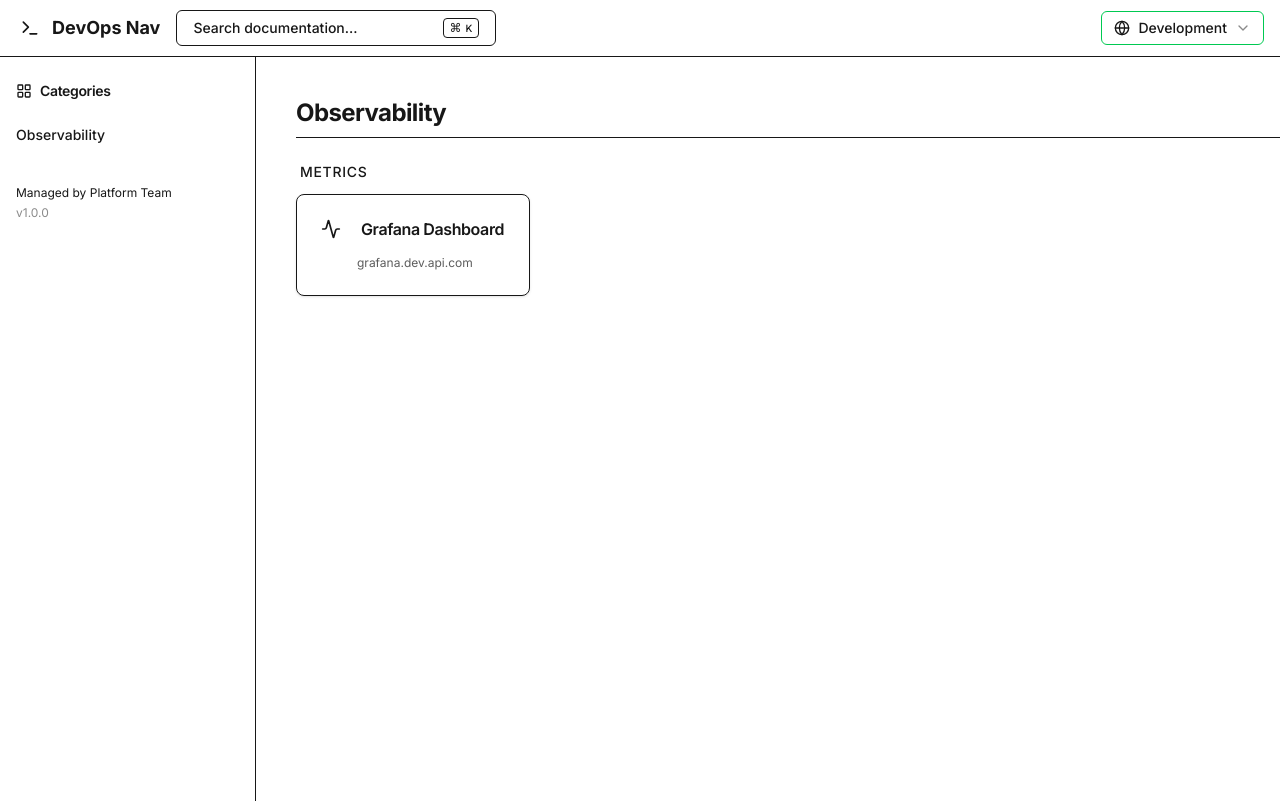
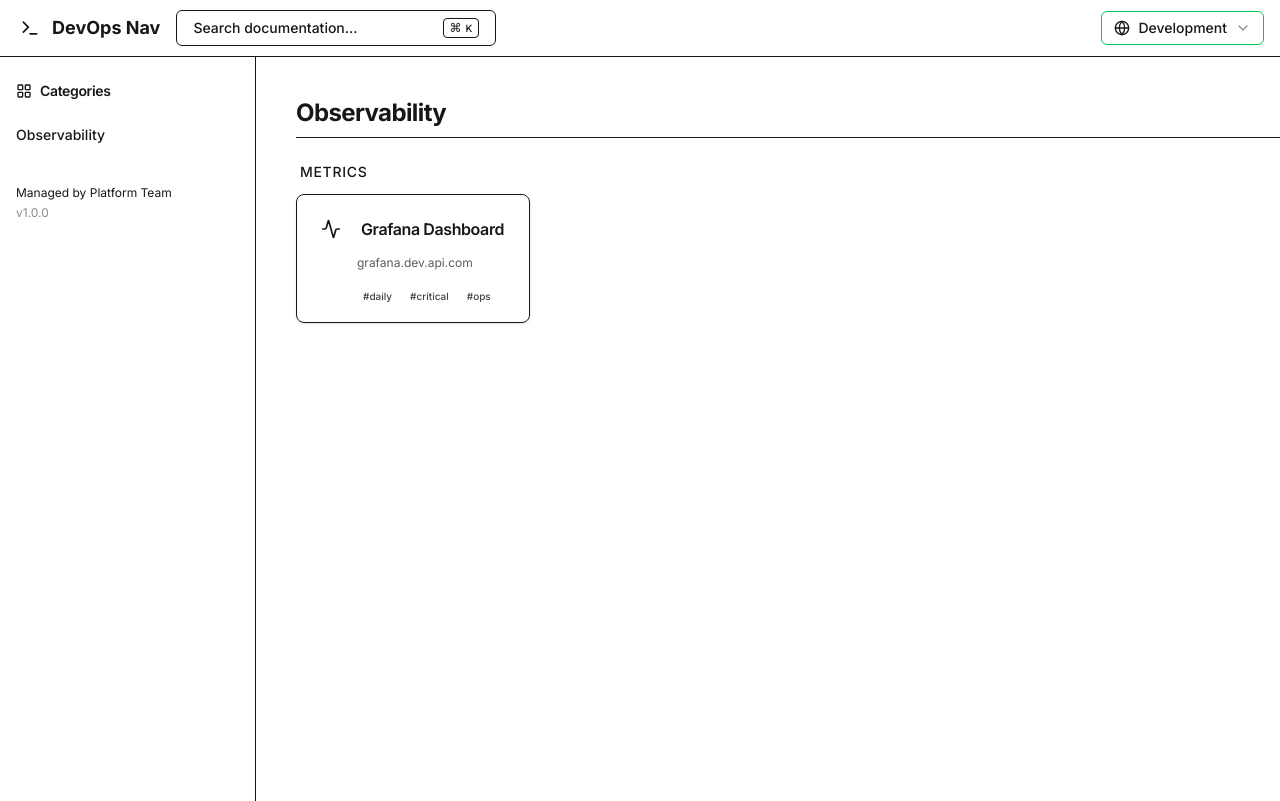
Before and after one commit to sz9751210/devops-navstation, a Next.js app: page / in a window 1280 px wide. Built offline with nearby package versions, Linux system fonts and the light colour scheme.

Commit message:
新增 tag 系統

```diff
--- a/src/components/dashboard/CommandMenu.tsx
+++ b/src/components/dashboard/CommandMenu.tsx
@@ -57,7 +57,7 @@ export function CommandMenu() {
         下面是簡化版實作，為了讓你在沒有 shadcn 的情況下也能跑起來：
       */}
             <div className={commandDialogClass} onClick={(e) => {
-          if(e.target === e.currentTarget) setSearchOpen(false)
+                if (e.target === e.currentTarget) setSearchOpen(false)
             }}>
                 <div className={commandContentClass}>
                     <div className="flex items-center border-b px-3">
@@ -80,19 +80,36 @@ export function CommandMenu() {
                                         .map(item => (
                                             <CommandItem
                                                 key={item.id}
-                                        value={`${category.title} ${item.title} ${item.description}`} // 搜尋關鍵字
+                                                value={`${category.title} ${item.title} ${item.description} ${item.tags?.join(' ')}`} // 搜尋關鍵字
                                                 onSelect={() => runCommand(item.urlTemplate)}
                                                 className="relative flex cursor-default select-none items-center rounded-sm px-2 py-1.5 text-sm outline-none aria-selected:bg-accent aria-selected:text-accent-foreground data-[disabled]:pointer-events-none data-[disabled]:opacity-50 cursor-pointer"
                                             >
                                                 <div className="mr-2 flex h-4 w-4 items-center justify-center">
                                                     <DynamicIcon name={item.icon || 'Link'} className="h-4 w-4" />
                                                 </div>
+
+                                                <div className="flex flex-col">
+                                                    <div className="flex items-center gap-2">
                                                         <span>{item.title}</span>
+
+                                                        {/* ⬇️ [新增] 在搜尋結果旁邊顯示小標籤 */}
+                                                        {item.tags && item.tags.length > 0 && (
+                                                            <div className="flex gap-1">
+                                                                {item.tags.map(tag => (
+                                                                    <span key={tag} className="text-[10px] bg-muted px-1 rounded text-muted-foreground">
+                                                                        #{tag}
+                                                                    </span>
+                                                                ))}
+                                                            </div>
+                                                        )}
+                                                    </div>
+
                                                     {item.description && (
                                                         <span className="ml-2 text-xs text-muted-foreground truncate max-w-[200px]">
                                                             — {item.description}
                                                         </span>
                                                     )}
+                                                </div>
                                             </CommandItem>
                                         ))
                                 )}
--- a/src/components/dashboard/SmartLinkCard.tsx
+++ b/src/components/dashboard/SmartLinkCard.tsx
@@ -54,7 +54,7 @@ export function SmartLinkCard({ item }: SmartLinkCardProps) {
         href={resolvedUrl}
         target="_blank"
         rel="noopener noreferrer"
-        className="block p-4 h-full"
+        className="block p-4 h-full flex flex-col"
       >
         <div className="flex items-start justify-between mb-2">
           <div className="flex items-center gap-3">
@@ -74,6 +74,21 @@ export function SmartLinkCard({ item }: SmartLinkCardProps) {
         <div className="text-xs text-muted-foreground truncate pl-[44px] mb-2 opacity-70 font-mono">
           {new URL(resolvedUrl).hostname}
         </div>
+
+        {/* ⬇️ [新增] Tags Display Area */}
+        {item.tags && item.tags.length > 0 && (
+          <div className="pl-[44px] flex flex-wrap gap-1.5 mt-auto pt-2">
+            {item.tags.map(tag => (
+              <span
+                key={tag}
+                className="inline-flex items-center px-1.5 py-0.5 rounded text-[10px] font-medium bg-secondary text-secondary-foreground opacity-80"
+              >
+                #{tag}
+              </span>
+            ))}
+          </div>
+        )}
+
       </a>
 
       {/* Actions Toolbar (懸浮在底部或角落的操作按鈕)
--- a/src/config/data.json
+++ b/src/config/data.json
@@ -33,7 +33,8 @@
               "title": "Grafana Dashboard",
               "icon": "Activity",
               "urlTemplate": "https://grafana.{{base_url}}/d/{{grafana_id}}",
-              "description": "主要監控面板"
+              "description": "主要監控面板",
+              "tags": ["daily", "critical", "ops"]
             }
           ]
         }
```
Lines whose indentation alone changed are shown as unchanged.
